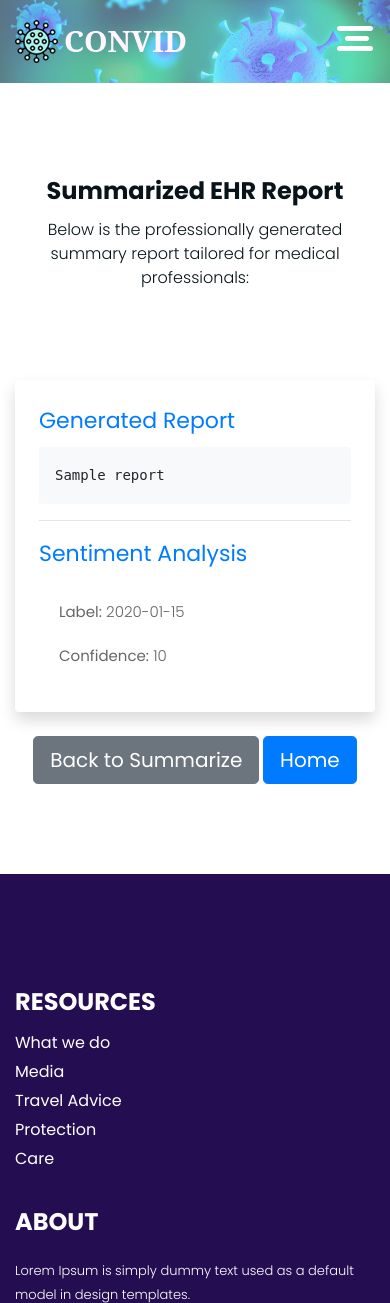
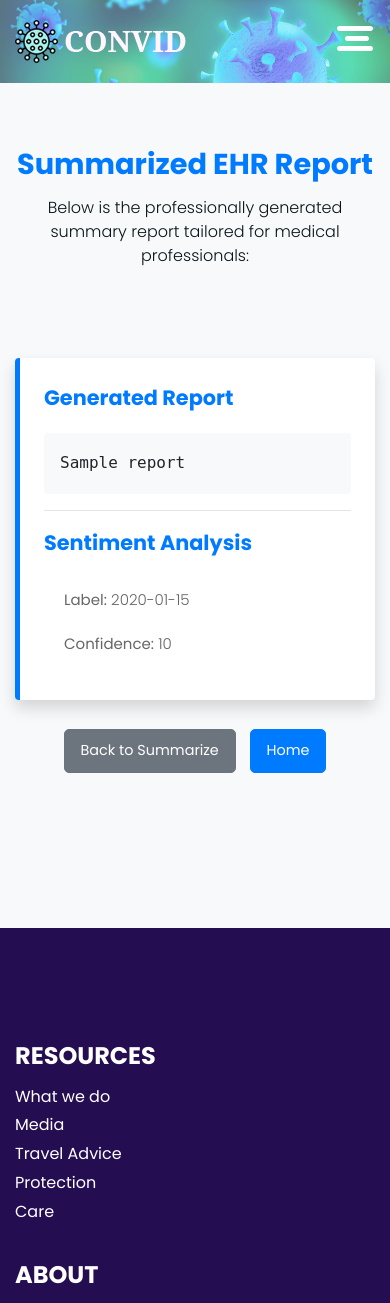
Before and after one commit to Blacksujit/Health-Summerize-AI, a Flask app: template templates/Reports.html in a window 390 px wide. Shown: the top 1303 px of the page. Run offline with Flask 3, Linux system fonts and the light colour scheme; the template is opened without the code that fills it: most values are stand-ins (such as "Sample title", 1, 10 or a date in 2020); parts of the project's set-up code (start-up, migrations or seed data) failed here and were passed over; some libraries are stand-ins or nearby versions; some web fonts are replaced.

Commit message:
working Frontend✅✅

```diff
--- /dev/null
+++ b/static/css/reports.css
@@ -0,0 +1,117 @@
+/* General Page Styling */
+body {
+    background-color: #f8f9fa;
+}
+
+/* Main Report Container */
+.protect_section {
+    padding: 60px 0;
+}
+
+.summary_report {
+    border-left: 5px solid #007bff;
+    padding: 20px;
+    background: #ffffff;
+    box-shadow: 0px 4px 8px rgba(0, 0, 0, 0.1);
+    border-radius: 10px;
+}
+
+/* Report Heading */
+.protect_taital {
+    font-size: 2rem;
+    font-weight: bold;
+    color: #007bff;
+}
+
+/* Report Content */
+.summary_heading {
+    font-size: 1.5rem;
+    font-weight: bold;
+    color: #007bff;
+    margin-bottom: 10px;
+}
+
+/* Preformatted Report Content */
+pre {
+    font-size: 1rem;
+    background: #f4f4f4;
+    padding: 15px;
+    border-radius: 5px;
+    overflow-x: auto;
+    white-space: pre-wrap;
+    word-wrap: break-word;
+}
+
+/* Sentiment Analysis Section */
+.sentiment-analysis {
+    padding: 15px;
+    background: #f8f9fa;
+    border-radius: 10px;
+    border-left: 4px solid #28a745;
+}
+
+/* Action Buttons */
+.action_buttons {
+    margin-top: 20px;
+}
+
+.action_buttons .btn {
+    padding: 12px 20px;
+    font-size: 1rem;
+    border-radius: 5px;
+    margin: 5px;
+}
+
+.btn-primary {
+    background-color: #007bff;
+    color: white;
+}
+
+.btn-primary:hover {
+    background-color: #0056b3;
+}
+
+.btn-secondary {
+    background-color: #6c757d;
+    color: white;
+}
+
+.btn-secondary:hover {
+    background-color: #545b62;
+}
+
+/* Flash Message Styling */
+.flash-message {
+    display: none;
+    position: fixed;
+    top: 20px;
+    right: 20px;
+    background: #28a745;
+    color: white;
+    padding: 15px;
+    border-radius: 5px;
+    font-weight: bold;
+    box-shadow: 0px 4px 8px rgba(0, 0, 0, 0.2);
+    z-index: 1000;
+}
+
+.flash-message.error {
+    background: #dc3545;
+}
+
+/* Mobile Responsive Adjustments */
+@media (max-width: 768px) {
+    .summary_report {
+        padding: 15px;
+    }
+    .protect_taital {
+        font-size: 1.8rem;
+    }
+    .summary_heading {
+        font-size: 1.3rem;
+    }
+    .action_buttons .btn {
+        padding: 10px 16px;
+        font-size: 0.9rem;
+    }
+}
--- a/templates/Reports.html
+++ b/templates/Reports.html
@@ -19,14 +19,7 @@
       <!-- Responsive CSS -->
       <link rel="stylesheet" href="{{ url_for('static', filename='css/responsive.css') }}">
 
-      <!-- Owl Carousel CSS -->
-      <link rel="stylesheet" href="{{ url_for('static', filename='css/owl.carousel.css') }}">
-      <link rel="stylesheet" href="{{ url_for('static', filename='css/owl.theme.default.css') }}">
-      <!-- Fancybox CSS -->
-      <link rel="stylesheet" href="https://cdnjs.cloudflare.com/ajax/libs/fancybox/2.1.5/jquery.fancybox.min.css">
-      <!-- Font Awesome -->
-      <link rel="stylesheet" href="https://cdnjs.cloudflare.com/ajax/libs/font-awesome/5.15.1/css/all.min.css">
-
+      <link rel="stylesheet" href="{{ url_for('static', filename='css/reports.css') }}">
       <!-- Favicon -->
       <link rel="icon" href="{{ url_for('static', filename='images/fevicon.png') }}" type="image/gif">
    </head>
```
